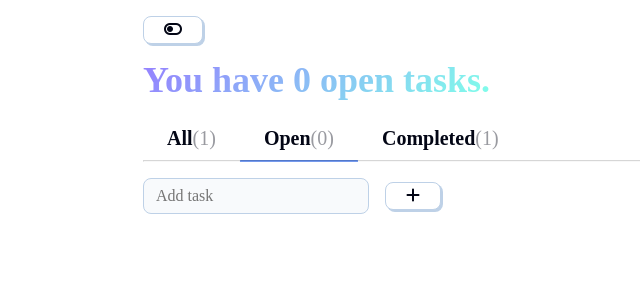
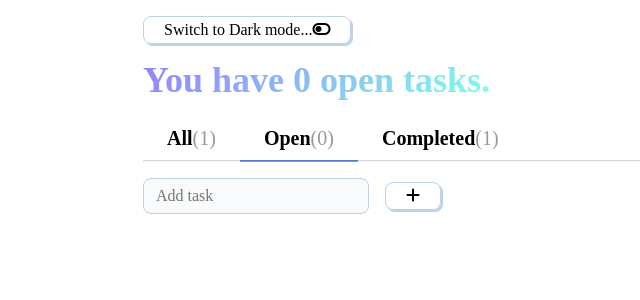
Before and after one commit to dmacisso/todo-app, a React (Vite) app: page / in a window 1280 px wide. Shown: the top 300 px of the page, without its empty margins (113-753 px from the left). Built offline with nearby package versions, Linux system fonts and the light colour scheme; a web font is replaced by a local one.

Commit message:
Finish the dark mode toggle button and login

```diff
--- a/src/App.jsx
+++ b/src/App.jsx
@@ -71,7 +71,7 @@ function App() {
 
   return (
     <>
-      <button onClick={toggleDarkMode}>
+      <button onClick={toggleDarkMode}> Switch to { isDarkMode ? 'Light' : 'Dark'} mode...
         {isDarkMode ? (
           <i className="fa-solid fa-toggle-on"></i>
         ) : (
--- a/src/fanta.css
+++ b/src/fanta.css
@@ -17,7 +17,7 @@
 @import url('https://fonts.googleapis.com/css2?family=Eczar:wght@400..800&family=Grenze:ital,wght@0,100;0,200;0,300;0,400;0,500;0,600;0,700;0,800;0,900;1,100;1,200;1,300;1,400;1,500;1,600;1,700;1,800;1,900&display=swap');
 
 :root {
-    --background-primary: white;
+    /* --background-primary: white; */
     --background-secondary: '';
     --background-tertiary: #dbeafe;
     --background-accent: '';
@@ -25,7 +25,7 @@
     --background-gradient: '';
     --background-muted: #f8fafc;
 
-    --color-primary: #030615;
+    /* --color-primary: #030615; */
     --color-secondary: '';
     --color-tertiary: '';
     --color-accent: '';
```
